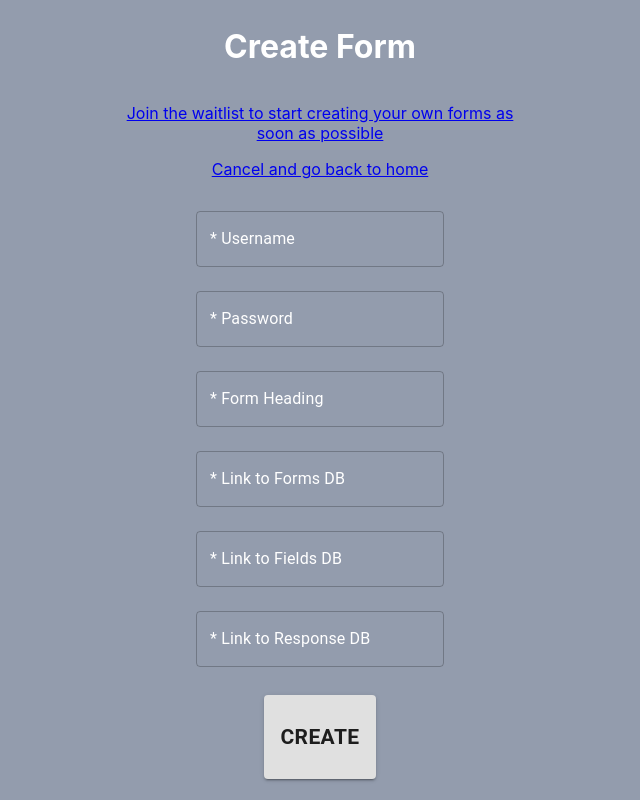
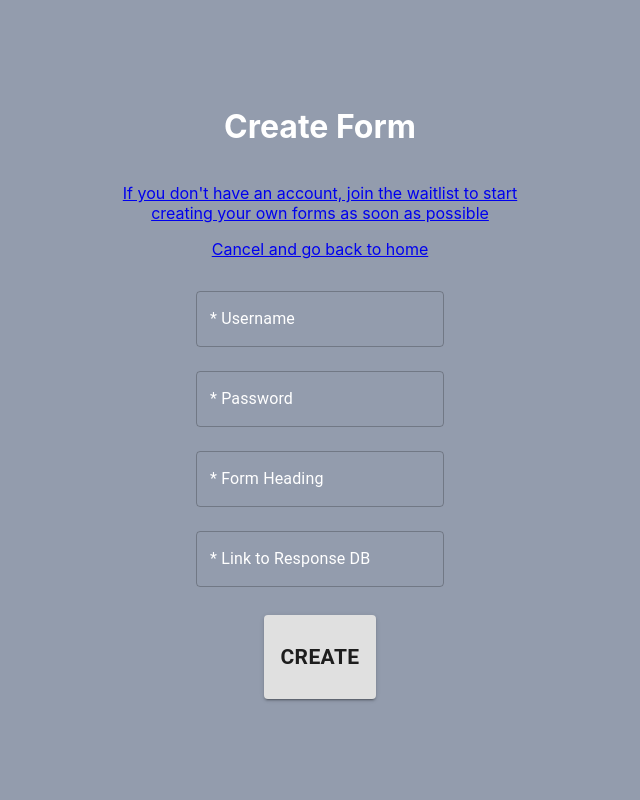
Before and after one commit to gshen7/forms-notion, a React (Create React App) app in the folder frontend/: page /create in a window 1280 px wide. Shown: the whole page, without its empty margins (320-960 px from the left). Built offline with nearby package versions, Linux system fonts and the light colour scheme.

Commit message:
associate user with forms db and fields db

```diff
--- a/frontend/src/Create.js
+++ b/frontend/src/Create.js
@@ -7,8 +7,6 @@ export default function Create() {
     const [formHeading, setFormHeading] = useState("");
     const [user, setUser] = useState("");
     const [pass, setPass] = useState("");
-    const [formsDb, setFormsDb] = useState("");
-    const [fieldsDb, setFieldsDb] = useState("");
     const [responseDb, setResponseDb] = useState("");
     const [createError, setCreateError] = useState("");
     const [creating, setCreating] = useState(false);
@@ -25,8 +23,6 @@ export default function Create() {
             form_heading:formHeading,
             user:user,
             pass:pass,
-            forms_db:formsDb,
-            fields_db:fieldsDb,
             notion_db:responseDb
         }
         let options = {
@@ -66,16 +62,6 @@ export default function Create() {
         setCreateError("")
     }
 
-    const handleFormsDbInput = (value) => {
-        setFormsDb(value)
-        setCreateError("")
-    }
-
-    const handleFieldsDbInput = (value) => {
-        setFieldsDb(value)
-        setCreateError("")
-    }
-
     const handleResponseDbInput = (value) => {
         setResponseDb(value)
         setCreateError("")
@@ -85,7 +71,7 @@ export default function Create() {
         <div className="Container">
             <h1>Create Form</h1>
             <div>
-                <p><Link target="_blank" to='/form/5ee7def32ba16778f4311a77'>Join the waitlist to start creating your own forms as soon as possible</Link></p>
+                <p><Link target="_blank" to='/form/5ee7def32ba16778f4311a77'>If you don't have an account, join the waitlist to start creating your own forms as soon as possible</Link></p>
                 <p><Link to='/'>Cancel and go back to home</Link></p>
             </div>
             <div>
@@ -123,26 +109,6 @@ export default function Create() {
                 <TextField
                     fullWidth
                     margin="normal"
-                    onChange={e => handleFormsDbInput(e.target.value)}
-                    value={formsDb}
-                    label="* Link to Forms DB"
-                    variant="outlined"
-                />
-            </div>
-            <div>
-                <TextField
-                    fullWidth
-                    margin="normal"
-                    onChange={e => handleFieldsDbInput(e.target.value)}
-                    value={fieldsDb}
-                    label="* Link to Fields DB"
-                    variant="outlined"
-                />
-            </div>
-            <div>
-                <TextField
-                    fullWidth
-                    margin="normal"
                     onChange={e => handleResponseDbInput(e.target.value)}
                     value={responseDb}
                     label="* Link to Response DB"
```
Also changed, not shown: 14 other files (tests, documents, lock files or other folders).
